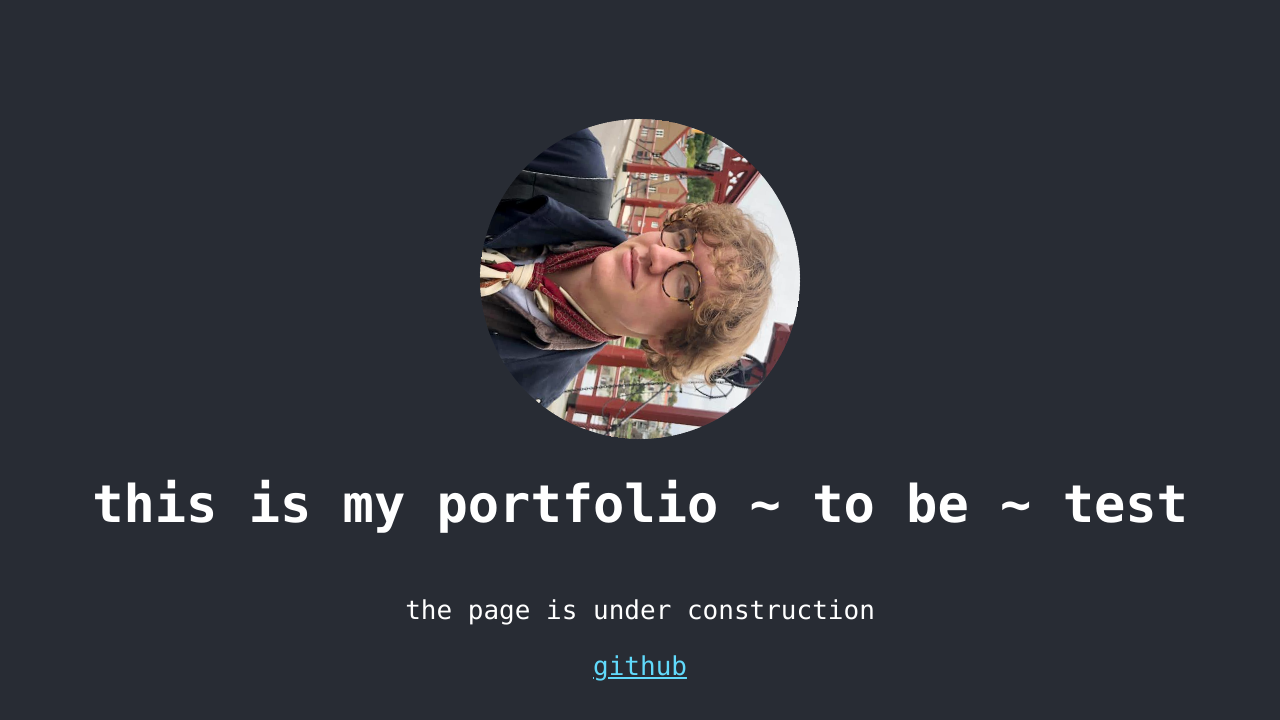
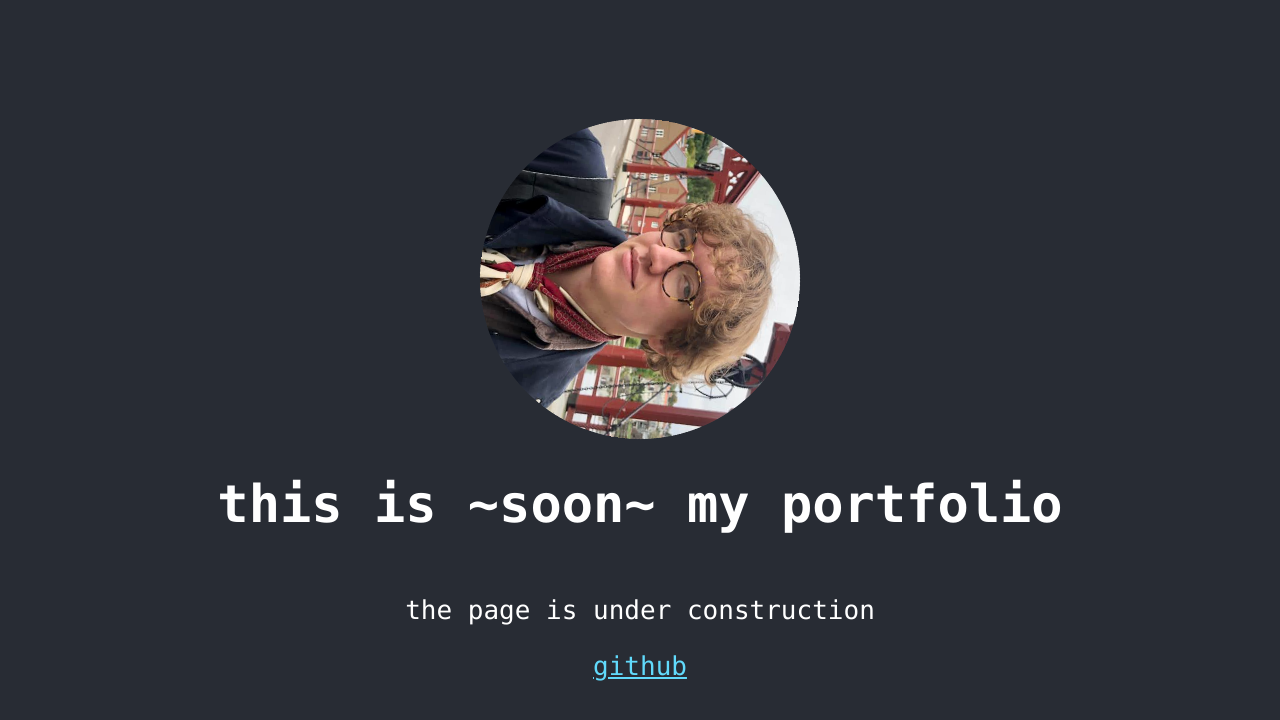
Before and after one commit to kristaver/portfolio, a React (Create React App) app: page / in a window 1280 px wide. Shown: the top 720 px of the page. Built offline with nearby package versions, Linux system fonts and the light colour scheme.

Commit message:
fixed index page

```diff
--- a/src/App.js
+++ b/src/App.js
@@ -7,7 +7,7 @@ function App() {
       <header className="App-header">
         <img src={photo} className="App-logo" alt="logo" />
         <h1>
-          this is my portfolio ~ to be ~ test
+          this is ~soon~ my portfolio
         </h1>
         <p>
           the page is under construction
```
